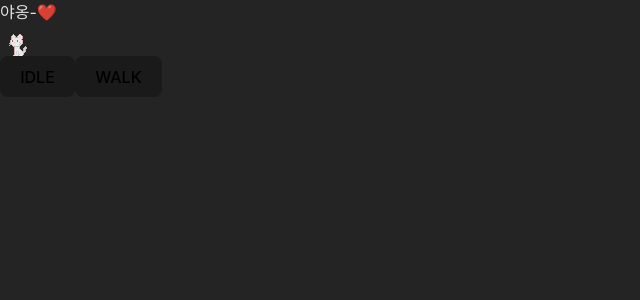
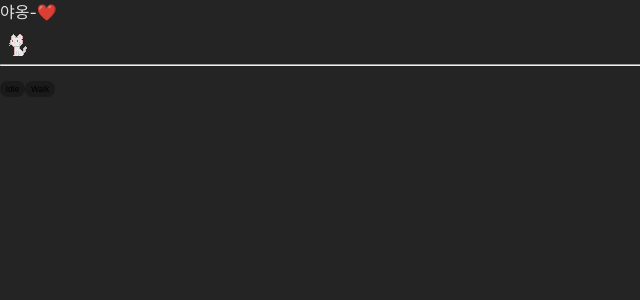
Before and after one commit to es5es5/kitten-care-app, a Vue app: page / in a window 1280 px wide. Shown: the top 300 px of the page, without its empty margins (0-640 px from the left). Built offline with nearby package versions, Linux system fonts and the light colour scheme; the HTML template or start-up script is replaced by a standard one.

Commit message:
Cat State

```diff
--- a/src/App.vue
+++ b/src/App.vue
@@ -1,11 +1,21 @@
-<script setup lang="ts"></script>
+<script setup lang="ts">
+import { reactive } from 'vue'
+
+const data = reactive({
+  state: 'idle',
+})
+</script>
 
 <template>
   <div>야옹-❤️</div>
-  <div class="cat idle"></div>
 
-  <button type="button" @click="">IDLE</button>
-  <button type="button" @click="">WALK</button>
+  <div class="wrap">
+    <div class="cat" :class="data.state"></div>
+  </div>
+
+  <hr />
+  <button type="button" @click="data.state = 'idle'">Idle</button>
+  <button type="button" @click="data.state = 'walk'">Walk</button>
 </template>
 
 <style lang="scss" scoped>
--- a/src/style.css
+++ b/src/style.css
@@ -31,9 +31,8 @@ body {
 button {
   border-radius: 8px;
   border: 1px solid transparent;
-  padding: 0.6em 1.2em;
-  font-size: 1em;
-  font-weight: 500;
+  padding: 0.3em 0.6em;
+  font-size: 0.5em;
   font-family: inherit;
   background-color: #1a1a1a;
   cursor: pointer;
```
